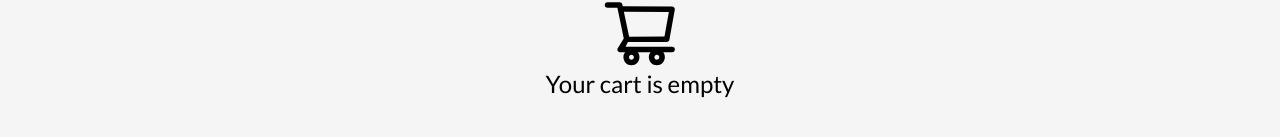
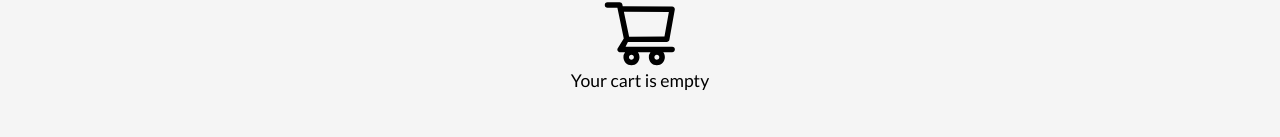
Before and after one commit to guilhermegomesneto/bookstore_marketplace, a React (Vite) app: page /cart in a window 1280 px wide. Shown: the part 219-356 px from the top of the page. Built offline with nearby package versions, Linux system fonts and the light colour scheme.

Commit message:
Ajuste tamanho texto carrinho vazio

```diff
--- a/src/pages/Cart.jsx
+++ b/src/pages/Cart.jsx
@@ -68,7 +68,7 @@ const Cart = () => {
 						className={styles.cartIcon}
 						style={{ fontSize: '5rem' }}
 					/>
-					<Text text="Your cart is empty" fontSize="1.5rem" />
+					<Text text="Your cart is empty" fontSize="1.1rem" />
 				</div>
 			)}
 
```
